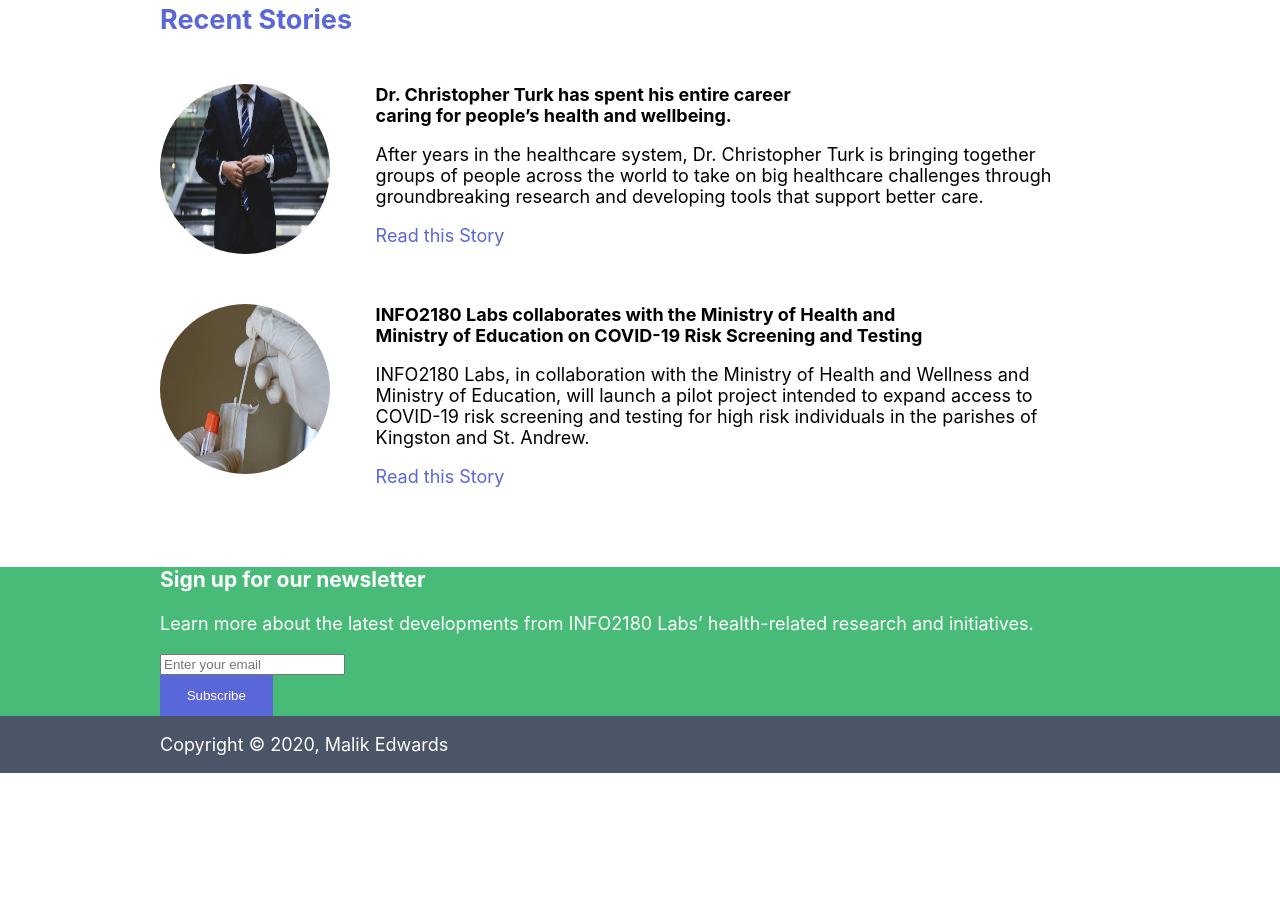
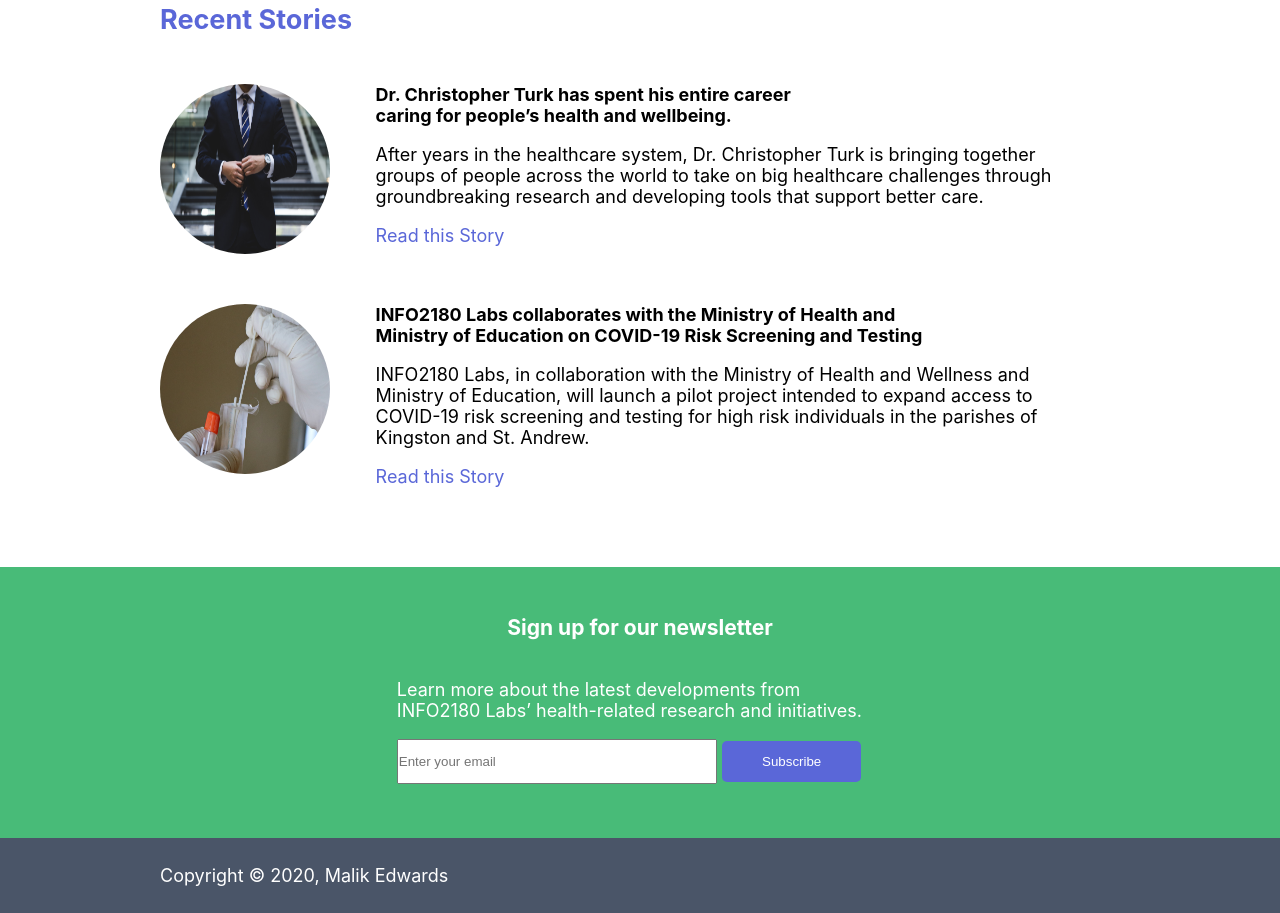
Before and after one commit to malz101/info2180-project1, a plain HTML site: page index.html in a window 1280 px wide. Shown: the part 1254-2167 px from the top of the page. Before the commit the page ends 2027 px from the top, so only its background shows below. Drawn offline with Linux system fonts and the light colour scheme.

Commit message:
Added layout to Newsletter section and Footer. Also changed Layout of Overview-hero section

```diff
--- a/styles.css
+++ b/styles.css
@@ -71,12 +71,16 @@ header nav a:hover{
     justify-content: center;
     align-items: center;
 }
+
+.overview-hero .container{
+    width: 65%;
+}
 .overview-hero-image{
 
 /*     max-height: 100%; */
     max-width: 30%;
     float: left;
-    margin-left: 5%;
+/*     margin-left: 5%; */
     margin-right: 10%;
 }
 
@@ -92,7 +96,7 @@ header nav a:hover{
 }
 
 .overview-hero-text{
-    margin-right: 5%;
+/*     margin-right: 5%; */
 /*     margin-left: 10%; */
 }
 
@@ -174,7 +178,7 @@ div.cards{
     background-color: var(--light-green);
     color: var(--white);
     text-decoration: none;
-    border-radius: 5px;
+/*     border-radius: 5px; */
     text-transform: uppercase;
 /*     vertical-align: middle; */
 }
@@ -192,7 +196,7 @@ div.cards{
 .testing .cta{
 /*     margin-left: 5%; */
     display: inline-block;
-     vertical-align: 3em;
+    vertical-align: 3em;
 }
 
 .stories{
@@ -241,6 +245,15 @@ div.cards{
     color: var(--white);
 }
 
+.newsletter .container{
+    width: 38%;
+    display: flex;
+    flex-direction: column;
+    justify-content: center;
+    align-items: center;
+    padding: 1.5em 0em 3em 0em;
+}
+
 .newsletter .btn{
     background-color: var(--blue);
     color: var(--white);
@@ -249,10 +262,28 @@ div.cards{
 }
 
 .btn{
-    padding: 1em 2em;
+    padding: 1em 3em;
+    display: inline;
+    border-radius: 5px;
 }
+
+.newsletter form{
+    width: 100%;
+}
+
+.newsletter .form-group{
+    display: inline;
+}
+
+input{
+    padding: 1em 0em;
+    width: 65%;
+    max-width:65%;
+}
+
 
 footer{
     background-color: var(--dark-grey);
     color: var(--white);
+    padding: 0.5em 0em;
 }
```
